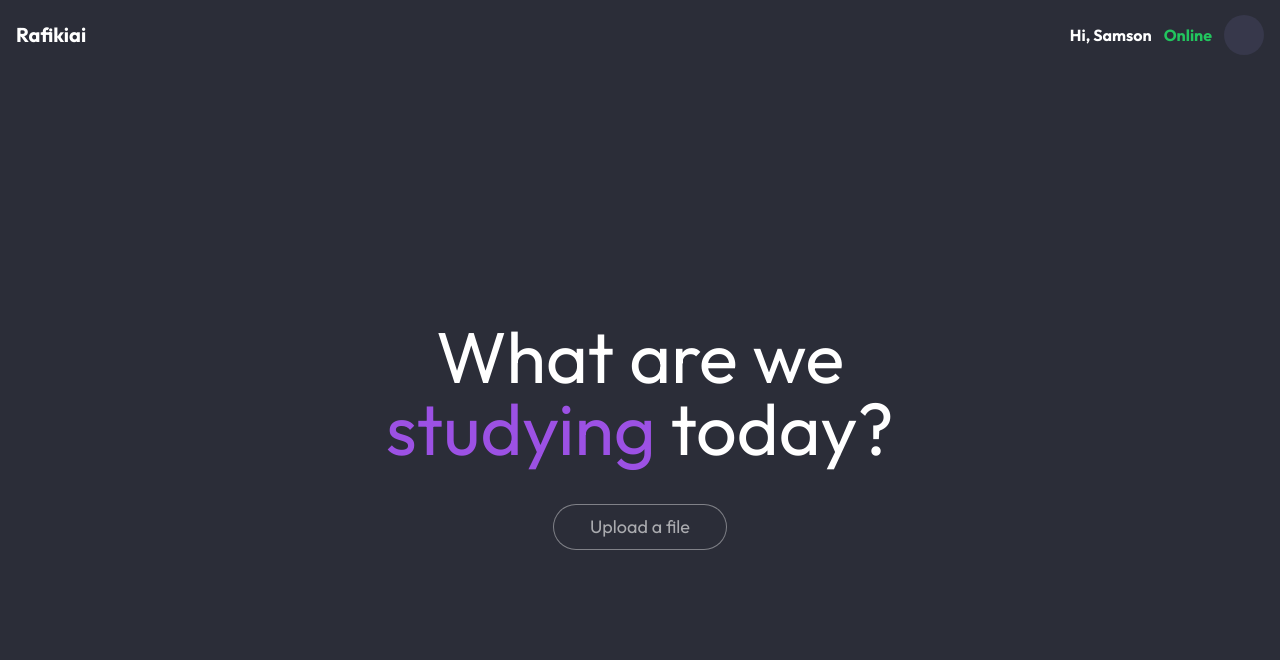
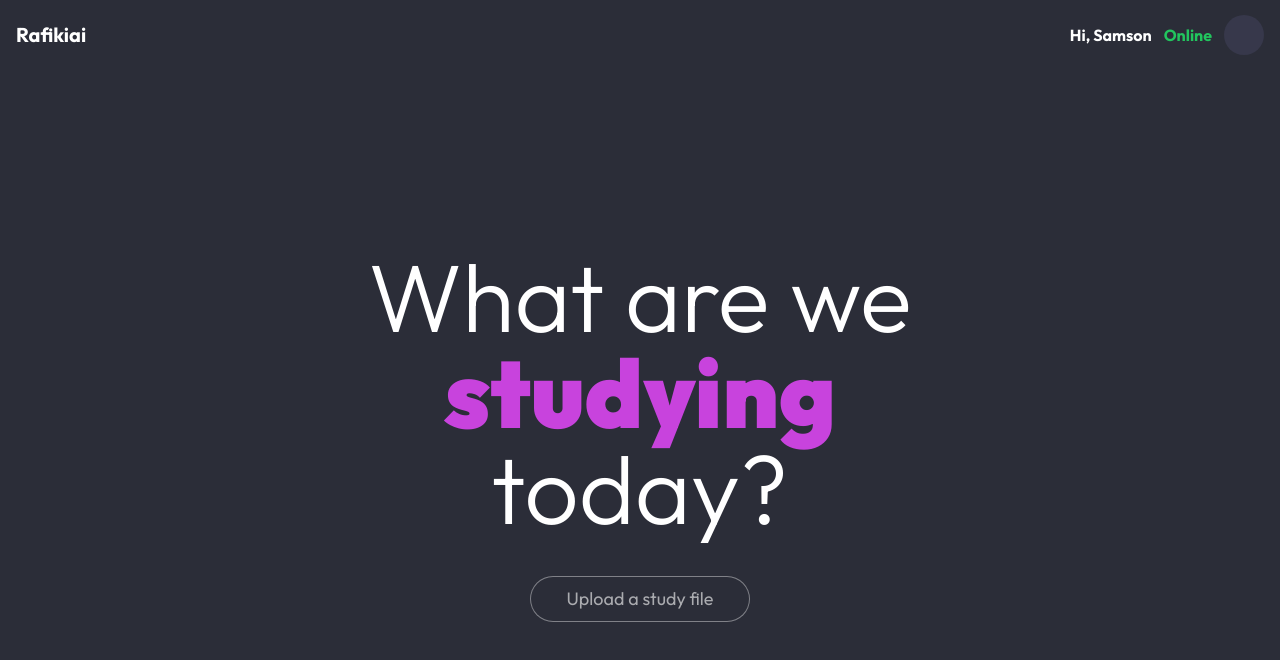
Before and after one commit to sammyodiagbe/gemini-project, a Next.js app: page /pdf in a window 1280 px wide. Shown: the top 660 px of the page. Built offline with nearby package versions, Linux system fonts and the light colour scheme; no server answers.

Commit message:
ux: working on color hierachy

```diff
--- a/src/app/pdf/page.tsx
+++ b/src/app/pdf/page.tsx
@@ -79,10 +79,11 @@ const Page = () => {
       )}
     >
       {fileUrl === null ? (
-        <div className="flex-1 w-full h-full flex items-center justify-center">
+        <div className="flex-1 w-full h-full flex items-center justify-center select-none">
           <div className="max-w-[600px] space-y-5 text-center">
-            <h1 className="text-7xl text-center mb-5">
-              What are we <span className="text-purple-500/90">studying</span>{" "}
+            <h1 className="text-8xl text-center mb-5 font-light ">
+              What are we{" "}
+              <span className="text-fuchsia-500/90 font-black">studying</span>{" "}
               today?
             </h1>
             <label
@@ -92,7 +93,7 @@ const Page = () => {
                 "inline-flex mx-auto text-lg px-9 cursor-pointer"
               )}
             >
-              Upload a file
+              Upload a study file
             </label>
           </div>
         </div>
```
